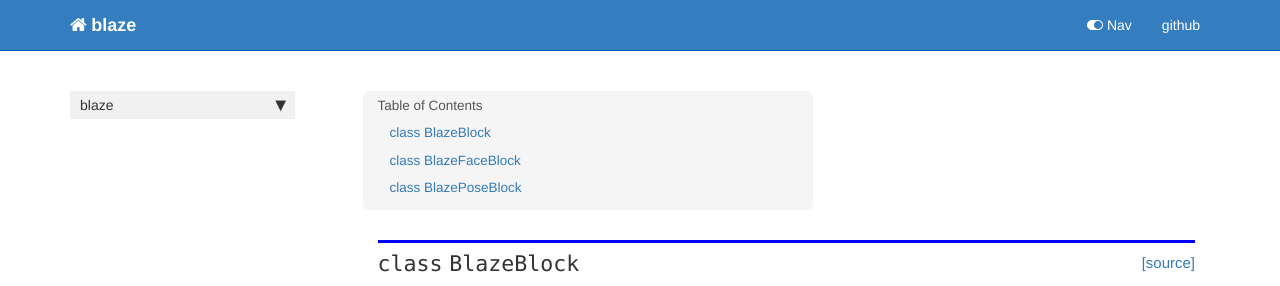
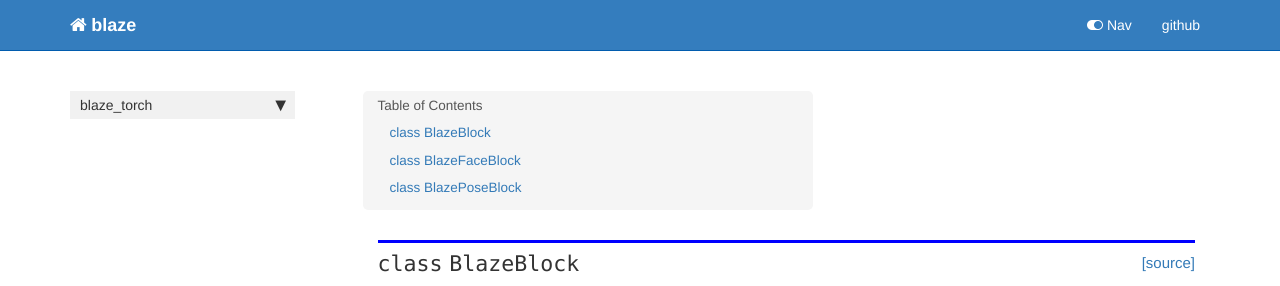
Before and after one commit to vikramkalabi/BlazeTorch, a Jekyll site: the page built from docs/layers.html, in a window 1280 px wide. Shown: the top 286 px of the page. Built offline with Jekyll 4.4.1, drawn with Linux system fonts in a browser that asks for light colours; nearby versions of some CDN libraries; comment, search, counter and statistics services are not loaded.

Commit message:
update doc

```diff
--- a/docs/_data/sidebars/home_sidebar.yml
+++ b/docs/_data/sidebars/home_sidebar.yml
@@ -13,6 +13,6 @@ entries:
       title: '`layers`'
       url: layers.html
     output: web
-    title: blaze
+    title: blaze_torch
   output: web
   title: Sidebar
--- a/docs/layers.html
+++ b/docs/layers.html
@@ -109,10 +109,10 @@ nb_path: "nbs/00_layers.ipynb"
 
 
 
-<div id="c2152e2d-b371-4d31-8e4e-af0cb904260d"></div>
+<div id="591e744d-d9c5-4874-a221-34b4c04eb11a"></div>
 <div class="output_subarea output_javascript ">
 <script type="text/javascript">
-var element = $('#c2152e2d-b371-4d31-8e4e-af0cb904260d');
+var element = $('#591e744d-d9c5-4874-a221-34b4c04eb11a');
 
             setTimeout(function() {
                 var nbb_cell_id = 29;
@@ -151,7 +151,7 @@ var element = $('#c2152e2d-b371-4d31-8e4e-af0cb904260d');
 
 
 <div class="output_markdown rendered_html output_subarea ">
-<h2 id="BlazeFaceBlock" class="doc_header"><code>class</code> <code>BlazeFaceBlock</code><a href="https://github.com/vikramkalabi/blaze/tree/master/blaze/layers.py#L62" class="source_link" style="float:right">[source]</a></h2><blockquote><p><code>BlazeFaceBlock</code>(<strong><code>in_channels</code></strong>, <strong><code>out_channels</code></strong>, <strong><code>kernel_size</code></strong>=<em><code>3</code></em>, <strong><code>stride</code></strong>=<em><code>1</code></em>) :: <a href="/blaze/layers.html#BlazeBlock"><code>BlazeBlock</code></a></p>
+<h2 id="BlazeFaceBlock" class="doc_header"><code>class</code> <code>BlazeFaceBlock</code><a href="https://github.com/vikramkalabi/blaze_torch/tree/master/blaze_torch/layers.py#L62" class="source_link" style="float:right">[source]</a></h2><blockquote><p><code>BlazeFaceBlock</code>(<strong><code>in_channels</code></strong>, <strong><code>out_channels</code></strong>, <strong><code>kernel_size</code></strong>=<em><code>3</code></em>, <strong><code>stride</code></strong>=<em><code>1</code></em>) :: <a href="/blaze_torch/layers.html#BlazeBlock"><code>BlazeBlock</code></a></p>
 </blockquote>
 <p>Basic Block for BlazeFace Model</p>
 
@@ -189,10 +189,10 @@ var element = $('#c2152e2d-b371-4d31-8e4e-af0cb904260d');
 
 
 
-<div id="50e9d238-aafe-4bbd-8813-eda3d9c8e37c"></div>
+<div id="b7c2586b-7fbb-49f1-8bf9-3678a5e4e159"></div>
 <div class="output_subarea output_javascript ">
 <script type="text/javascript">
-var element = $('#50e9d238-aafe-4bbd-8813-eda3d9c8e37c');
+var element = $('#b7c2586b-7fbb-49f1-8bf9-3678a5e4e159');
 
             setTimeout(function() {
                 var nbb_cell_id = 30;
@@ -244,10 +244,10 @@ var element = $('#50e9d238-aafe-4bbd-8813-eda3d9c8e37c');
 
 
 
-<div id="f0737363-be14-4a23-aab9-37eb15ad1225"></div>
+<div id="f788d7a7-d144-4158-b453-1533a8d80de0"></div>
 <div class="output_subarea output_javascript ">
 <script type="text/javascript">
-var element = $('#f0737363-be14-4a23-aab9-37eb15ad1225');
+var element = $('#f788d7a7-d144-4158-b453-1533a8d80de0');
 
             setTimeout(function() {
                 var nbb_cell_id = 31;
@@ -287,10 +287,10 @@ var element = $('#f0737363-be14-4a23-aab9-37eb15ad1225');
 
 
 
-<div id="ad80d415-c669-432d-988c-a750080442ff"></div>
+<div id="5b7c7f39-f924-475a-aed2-d1cd70f07a5d"></div>
 <div class="output_subarea output_javascript ">
 <script type="text/javascript">
-var element = $('#ad80d415-c669-432d-988c-a750080442ff');
+var element = $('#5b7c7f39-f924-475a-aed2-d1cd70f07a5d');
 
             setTimeout(function() {
                 var nbb_cell_id = 32;
@@ -329,7 +329,7 @@ var element = $('#ad80d415-c669-432d-988c-a750080442ff');
 
 
 <div class="output_markdown rendered_html output_subarea ">
-<h2 id="BlazePoseBlock" class="doc_header"><code>class</code> <code>BlazePoseBlock</code><a href="https://github.com/vikramkalabi/blaze/tree/master/blaze/layers.py#L71" class="source_link" style="float:right">[source]</a></h2><blockquote><p><code>BlazePoseBlock</code>(<strong><code>in_channels</code></strong>, <strong><code>out_channels</code></strong>, <strong><code>kernel_size</code></strong>=<em><code>5</code></em>, <strong><code>stride</code></strong>=<em><code>1</code></em>) :: <a href="/blaze/layers.html#BlazeBlock"><code>BlazeBlock</code></a></p>
+<h2 id="BlazePoseBlock" class="doc_header"><code>class</code> <code>BlazePoseBlock</code><a href="https://github.com/vikramkalabi/blaze_torch/tree/master/blaze_torch/layers.py#L71" class="source_link" style="float:right">[source]</a></h2><blockquote><p><code>BlazePoseBlock</code>(<strong><code>in_channels</code></strong>, <strong><code>out_channels</code></strong>, <strong><code>kernel_size</code></strong>=<em><code>5</code></em>, <strong><code>stride</code></strong>=<em><code>1</code></em>) :: <a href="/blaze_torch/layers.html#BlazeBlock"><code>BlazeBlock</code></a></p>
 </blockquote>
 <p>Basic Block for BlazePose Model</p>
 
@@ -367,10 +367,10 @@ var element = $('#ad80d415-c669-432d-988c-a750080442ff');
 
 
 
-<div id="fd63681a-a063-4252-b856-41f212c52207"></div>
+<div id="25a87c03-b053-4ab1-98a1-96afc93f924a"></div>
 <div class="output_subarea output_javascript ">
 <script type="text/javascript">
-var element = $('#fd63681a-a063-4252-b856-41f212c52207');
+var element = $('#25a87c03-b053-4ab1-98a1-96afc93f924a');
 
             setTimeout(function() {
                 var nbb_cell_id = 33;
@@ -422,10 +422,10 @@ var element = $('#fd63681a-a063-4252-b856-41f212c52207');
 
 
 
-<div id="8eceaeb8-0e47-46de-9d14-5d41556bceeb"></div>
+<div id="6ba015e3-061e-4d52-9e01-1016199f78bc"></div>
 <div class="output_subarea output_javascript ">
 <script type="text/javascript">
-var element = $('#8eceaeb8-0e47-46de-9d14-5d41556bceeb');
+var element = $('#6ba015e3-061e-4d52-9e01-1016199f78bc');
 
             setTimeout(function() {
                 var nbb_cell_id = 35;
--- a/docs/sidebar.json
+++ b/docs/sidebar.json
@@ -1,5 +1,5 @@
 {
-  "blaze": {
+  "blaze_torch": {
     "Overview": "/",
     "`layers`": "layers.html"
   }
```
Also changed, not shown: 1 other file.
